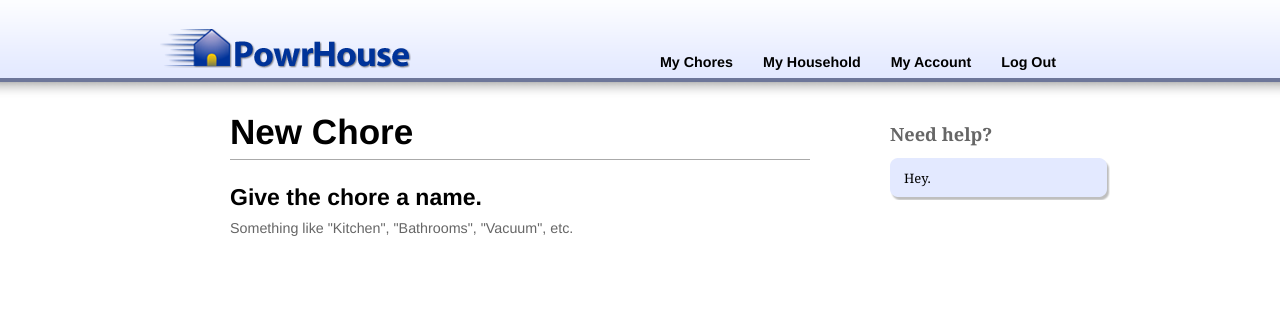
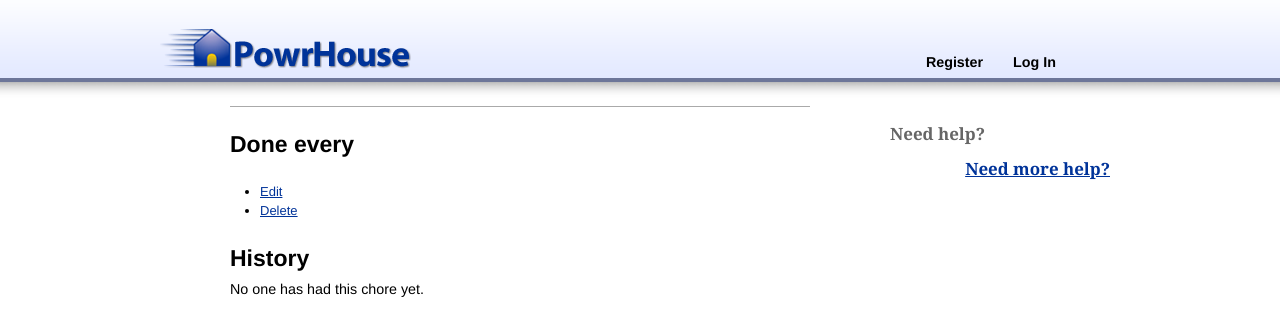
Before and after one commit to jakeboxer/powrhouse, a Django app: template chores/templates/chores/detail.html in a window 1280 px wide. Shown: the top 336 px of the page. Run offline with Django 3.2, Linux system fonts and the light colour scheme; the template is opened without the code that fills it, so the values that code supplies are empty.

Commit message:
Did more to integrate 960, and changed My Day to My Chores

```diff
--- a/chores/views.py
+++ b/chores/views.py
@@ -60,7 +60,7 @@
         assign.complete(request.hmate)
         send_emails(assign)
 
-    return redirect("my_day")
+    return redirect("my_chores")
 
 def assign_done_no_login (request, object_id, hmate_id, key):
     # get the assignment
--- a/hmates/me_urls.py
+++ b/hmates/me_urls.py
@@ -10,8 +10,8 @@
         {"post_change_redirect": '/me/password/edit/done/'}, name="pw_edit"),
     url(r'^password/edit/done/$', 'hmates.views.pw_edit_done',
         name="pw_edit_done"),
-    url(r'^day/$', login_required(direct_to_template),
-        {"template": "me/my_day.html"}, name="my_day"),
+    url(r'^chores/$', login_required(direct_to_template),
+        {"template": "me/my_chores.html"}, name="my_chores"),
     url(r'^$', login_required(direct_to_template),
         {"template": "me/detail.html"}, name='me'),
 )
--- a/media/css/base.css
+++ b/media/css/base.css
@@ -1,6 +1,10 @@
 body {
     background: #fff url(../img/header_bg.gif) 0 0 repeat-x;
     font-family: Helvetica, Arial, sans-serif;
+}
+
+a {
+    color: #039;
 }
 
 /* Header start */
@@ -85,14 +89,23 @@
 }
 
 #side_help h2 {
-    font-size: 140%;
+    font-size: 130%;
     color: #666;
+}
+
+#side_help h2.top {
     margin: 23px 0 10px 0;
+}
+
+#side_help h2.bottom {
+    text-align: right;
+    margin: 0;
 }
 
 #side_help .bubble {
     width: 220px;
     background: transparent url(../img/help_bubble_bg_mid.gif) 0 0 repeat-y;
+    margin-bottom: 11px;
 }
 
 #side_help .bubble .top {
--- a/templates/base.html
+++ b/templates/base.html
@@ -36,32 +36,33 @@
 		</div>
 		<div class="grid_11 omega" id="top_nav">
 			<ul>
+				{% if not user.is_anonymous %}
 				<li><a href="#">My Chores</a></li>
 				<li><a href="#">My Household</a></li>
 				<li><a href="#">My Account</a></li>
-				<li><a href="#">Log Out</a></li>
+				<li><a href="{% url auth_logout %}">Log Out</a></li>
+				{% else %}
+				<li><a href="{% url registration_register %}">Register</a></li>
+				<li><a href="{% url auth_login %}">Log In</a></li>
+				{% endif %}
 			</ul>
 		</div>
 	</div>
 	<div class="clear"></div>
 
+	{% block outer_content %}
 	<div class="grid_1">&nbsp;</div>
 	<div class="grid_10" id="content">
-		<h1>New Chore</h1>
-
-		<h2>Give the chore a name.</h2>
-		<p class="help_text">Something like "Kitchen", "Bathrooms", "Vacuum", etc.</p>
+		{% block content %}{% endblock %}
 	</div>
 	<div class="grid_1">&nbsp;</div>
 	<div class="grid_4" id="side_help">
-		<h2>Need help?</h2>
-		<div class="bubble">
-			<div class="top"></div>
-			<p>Hey.</p>
-			<div class="bottom"></div>
-		</div>
+		<h2 class="top">Need help?</h2>
+		{% block sidehelp %}{% endblock %}
+		<h2 class="bottom"><a href="#">Need more help?</a></h2>
 	</div>
 	<div class="clear"></div>
+	{% endblock %}
 </div>
 </body>
 </html>
```
Also changed, not shown: hmates/templates/me/my_chores.html (renamed from hmates/templates/me/my_day.html).
